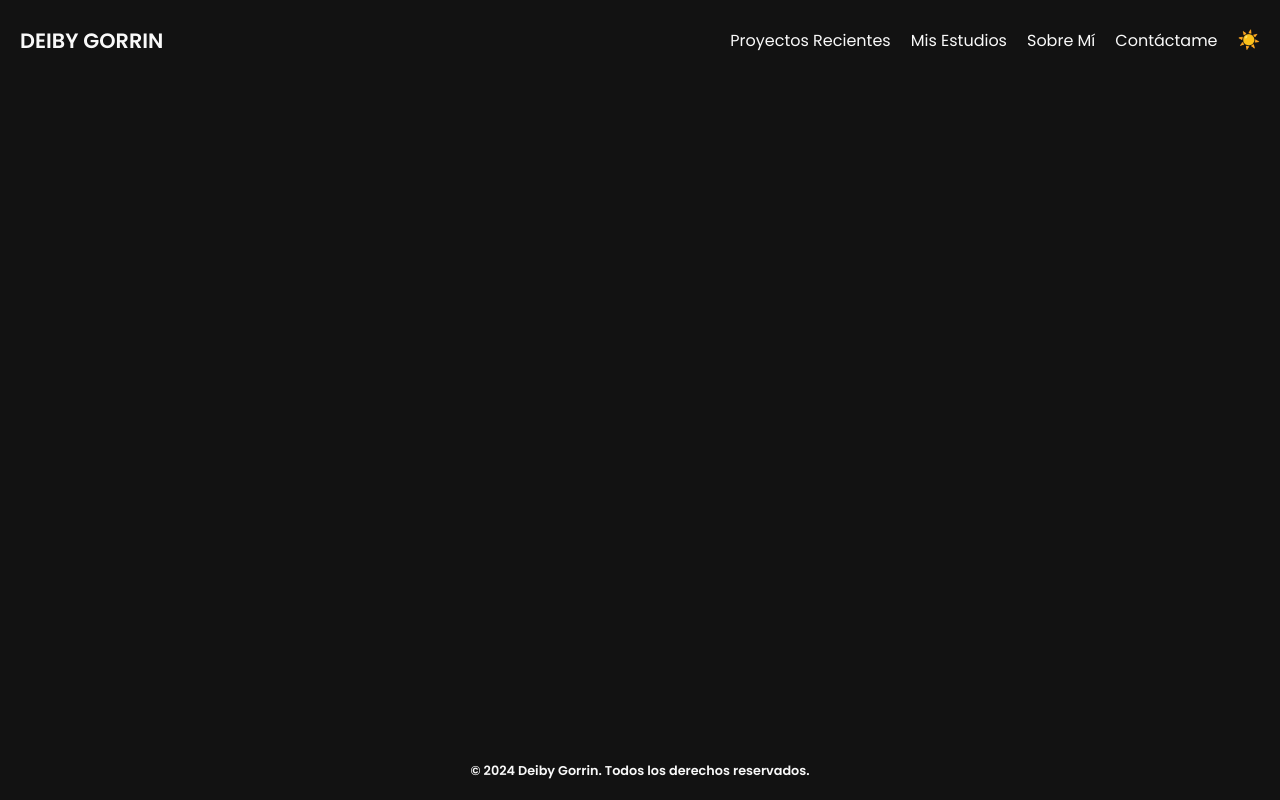
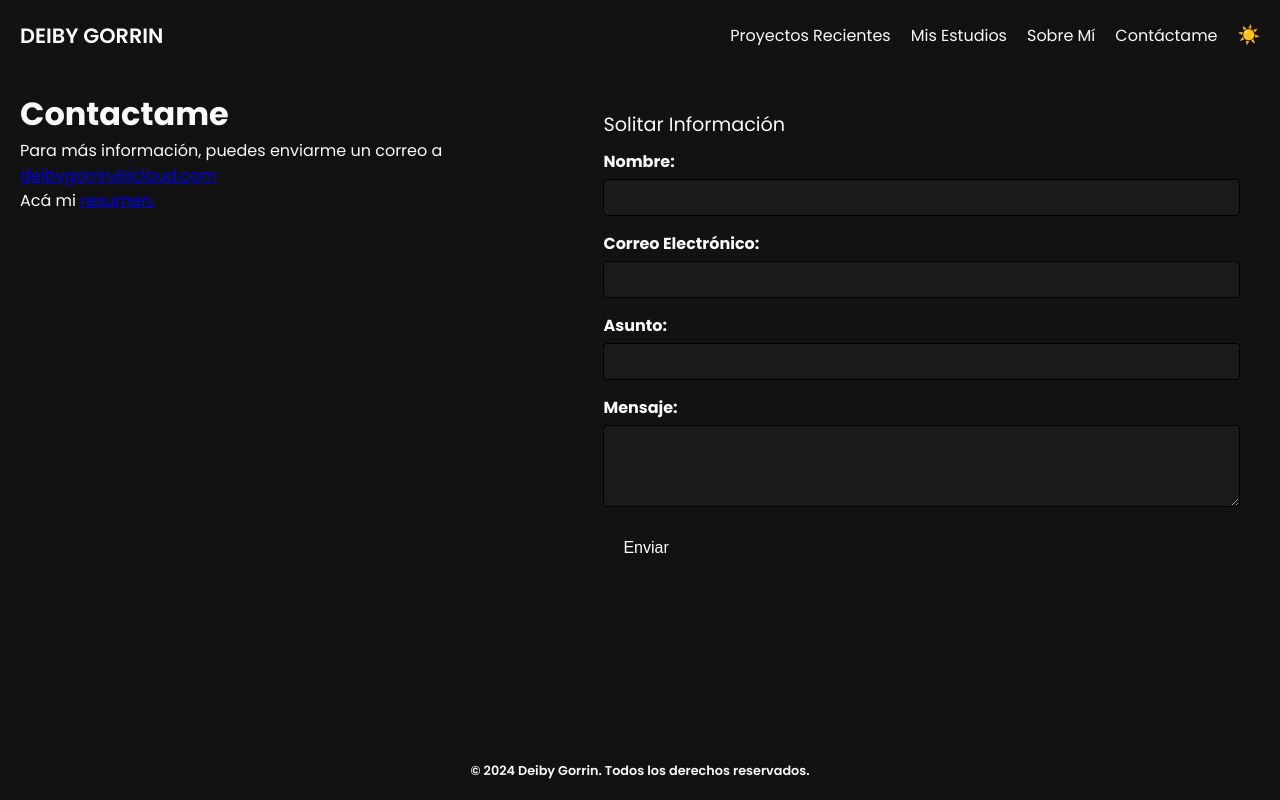
Before and after one commit to DeibyGS/Proyecto_Web_Componentes, a website built with Vite: page Proyecto_web_componentes/index.html in a window 1280 px wide. Both pictures are taken after a click on the link "Contáctame". Built offline with nearby package versions, Linux system fonts and the light colour scheme.

Commit message:
maquetando el contactame

```diff
--- a/Proyecto_web_componentes/components/Header/Header.css
+++ b/Proyecto_web_componentes/components/Header/Header.css
@@ -1,10 +1,12 @@
 header {
   width: 100%;
-  height: 80px;
+  height: 70px;
   display: flex;
   padding: var(--global-padding);
   justify-content: space-between;
   align-items: center;
+  position: absolute;
+  top: 0;
 }
 
 header p {
--- a/Proyecto_web_componentes/index.html
+++ b/Proyecto_web_componentes/index.html
@@ -11,7 +11,8 @@
     <title>Cv Deiby</title>
   </head>
   <body>
-    <div id="app"></div>
+    <main></main>
+
     <script type="module" src="/main.js"></script>
   </body>
 </html>
--- a/Proyecto_web_componentes/main.js
+++ b/Proyecto_web_componentes/main.js
@@ -1,6 +1,8 @@
 import './style.css'
 import Header from './components/Header/Header';
 import Footer from './components/Footer/Footer';
+import { linkPage } from './utils/linkPage';
+import { Contactame } from './pages/Contactame/Contactame';
 
 
 
@@ -8,6 +10,7 @@ import Footer from './components/Footer/Footer';
 
 const init = ()=>{
   Header();
+  linkPage("#Contac-Me",Contactame);
   Footer();
 
 };
--- /dev/null
+++ b/Proyecto_web_componentes/pages/Contactame/Contactame.css
@@ -0,0 +1,66 @@
+.container-contactame {
+  display: flex;
+}
+
+/* Estilos generales del formulario */
+form {
+  width: 60%; /* Ancho del formulario */
+  margin: 0 auto; /* Centra el formulario horizontalmente */
+  padding: 20px; /* Espaciado interno */
+  background-color: var(primary-background-color); /* Fondo del formulario */
+  border-radius: 8px; /* Bordes redondeados */
+  box-shadow: 0 0 10px rgba(0, 0, 0, 0.1); /* Sombra ligera */
+}
+
+/* Estilos del fieldset */
+fieldset {
+  border: none; /* Elimina el borde predeterminado */
+  padding: 0; /* Elimina el espaciado interno */
+  margin: 0; /* Elimina el margen */
+}
+
+/* Estilos del legend */
+legend {
+  font-size: 1.2em; /* Tamaño del texto */
+  margin-bottom: 10px; /* Espacio debajo del legend */
+  color: var(--primary-color-text); /* Color del texto */
+}
+
+/* Estilos de los labels */
+label {
+  display: block; /* Hace que el label ocupe toda la línea */
+  margin-bottom: 5px; /* Espacio debajo del label */
+  color: var(--primary-color-text); /* Color del texto */
+  font-weight: bold; /* Texto en negrita */
+}
+
+/* Estilos de los inputs y textarea */
+input[type="text"],
+input[type="email"],
+textarea {
+  width: 100%; /* Ancho completo */
+  padding: 10px; /* Espaciado interno */
+  margin-bottom: 15px; /* Espacio debajo del campo */
+  border: 1px solid; /* Borde del campo */
+  border-radius: 4px; /* Bordes redondeados */
+  box-sizing: border-box; /* Incluye el padding y borde en el ancho total */
+  background-color: rgb(26, 26, 26);
+}
+
+/* Estilos del botón de envío */
+button[type="submit"] {
+  background-color: var(--terciary-background-color); /* Color de fondo */
+  color: #fff; /* Color del texto */
+  border: none; /* Elimina el borde predeterminado */
+  padding: 10px 20px; /* Espaciado interno */
+  border-radius: 4px; /* Bordes redondeados */
+  cursor: pointer; /* Cambia el cursor al pasar sobre el botón */
+  font-size: 16px; /* Tamaño del texto */
+  transition: background-color 0.3s ease; /* Transición para el color de fondo */
+}
+
+button[type="submit"]:hover {
+  background-color: var(
+    --terciary-background-color
+  ); /* Color de fondo al pasar el cursor */
+}
--- /dev/null
+++ b/Proyecto_web_componentes/pages/Contactame/Contactame.js
@@ -0,0 +1,35 @@
+import "./Contactame.css";
+import { cleanPage } from "../../utils/cleanPage";
+
+export const Contactame = ()=>{
+    const main = document.querySelector("main");
+    cleanPage(main);
+    main.innerHTML = `
+    <div class="container-contactame">
+    <div class="contactame">
+    <h1>Contactame</h1>
+    <p>Para más información, puedes enviarme un correo a <a href="mailto:deibygorrin@icloud.com target="_blank">deibygorrin@icloud.com</a>
+    <p>Acá mi <a href="#">resumen.</a>
+    </div>
+   <form action="/submit-form" method="POST" ">
+    <fieldset>
+        <legend>Solitar Información</legend>
+
+        <label for="name">Nombre:</label>
+        <input type="text" id="name" name="name" required />
+
+        <label for="email">Correo Electrónico:</label>
+        <input type="email" id="email" name="email" required/>
+
+        <label for="name">Asunto:</label>
+        <input type="text" id="aunto" name="name" required />
+
+        <label for="message">Mensaje:</label>
+        <textarea id="message" name="message" rows="4"></textarea>
+
+        <button type="submit">Enviar</button>
+    </fieldset>
+</form>
+    </div>
+    `
+}
--- a/Proyecto_web_componentes/style.css
+++ b/Proyecto_web_componentes/style.css
@@ -12,6 +12,7 @@
   --secundary-color-text: rgb(18, 18, 18);
   --primary-background-color: rgb(18, 18, 18);
   --secundary-background-color: rgb(249, 249, 249);
+  --terciary-color-text: rgb(211, 233, 122);
 }
 
 * {
@@ -32,3 +33,9 @@ body {
   background-color: var(--secundary-background-color);
   color: var(--secundary-color-text);
 }
+
+main {
+  margin-top: 70px;
+  padding: var(--global-padding);
+  min-height: 80vh;
+}
--- /dev/null
+++ b/Proyecto_web_componentes/utils/cleanPage.js
@@ -0,0 +1,3 @@
+export const cleanPage = (container) => {
+    container.innerHTML = "";
+  };
--- /dev/null
+++ b/Proyecto_web_componentes/utils/linkPage.js
@@ -0,0 +1,4 @@
+export const linkPage = (id, page) => {
+    const link = document.querySelector(id);
+    link.addEventListener("click", () => page());
+  };
```
Also changed, not shown: Proyecto_web_componentes/pages/MisEstudios/MisEstudios.css (added), Proyecto_web_componentes/pages/MisEstudios/MisEstudios.js (added), Proyecto_web_componentes/pages/ProyectosRecientes/ProyectosRecientes.js (added), Proyecto_web_componentes/pages/ProyectosRecientes/proyectosRecientes.css (added), Proyecto_web_componentes/pages/SobreMi/SobreMi.css (added), Proyecto_web_componentes/pages/SobreMi/SobreMi.js (added), Proyecto_web_componentes/public/sol.png (deleted).
